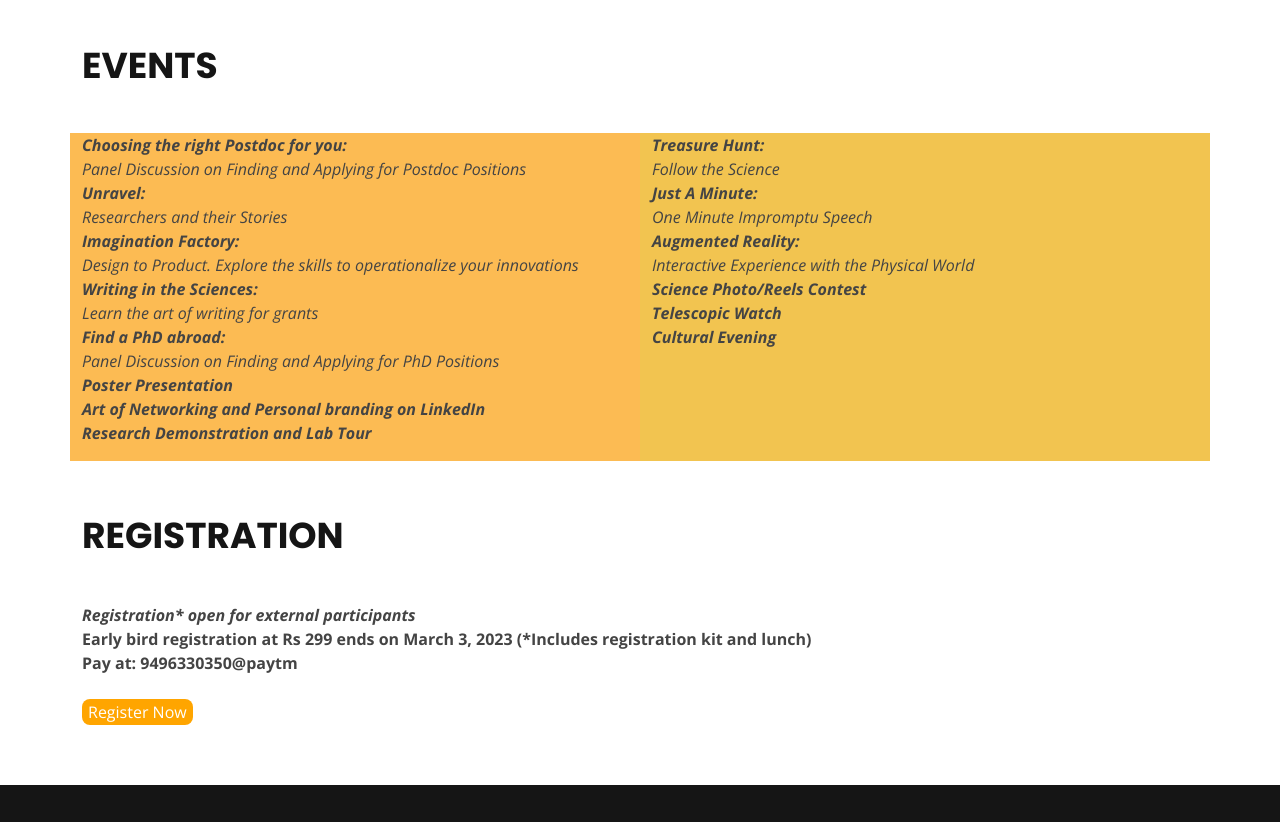
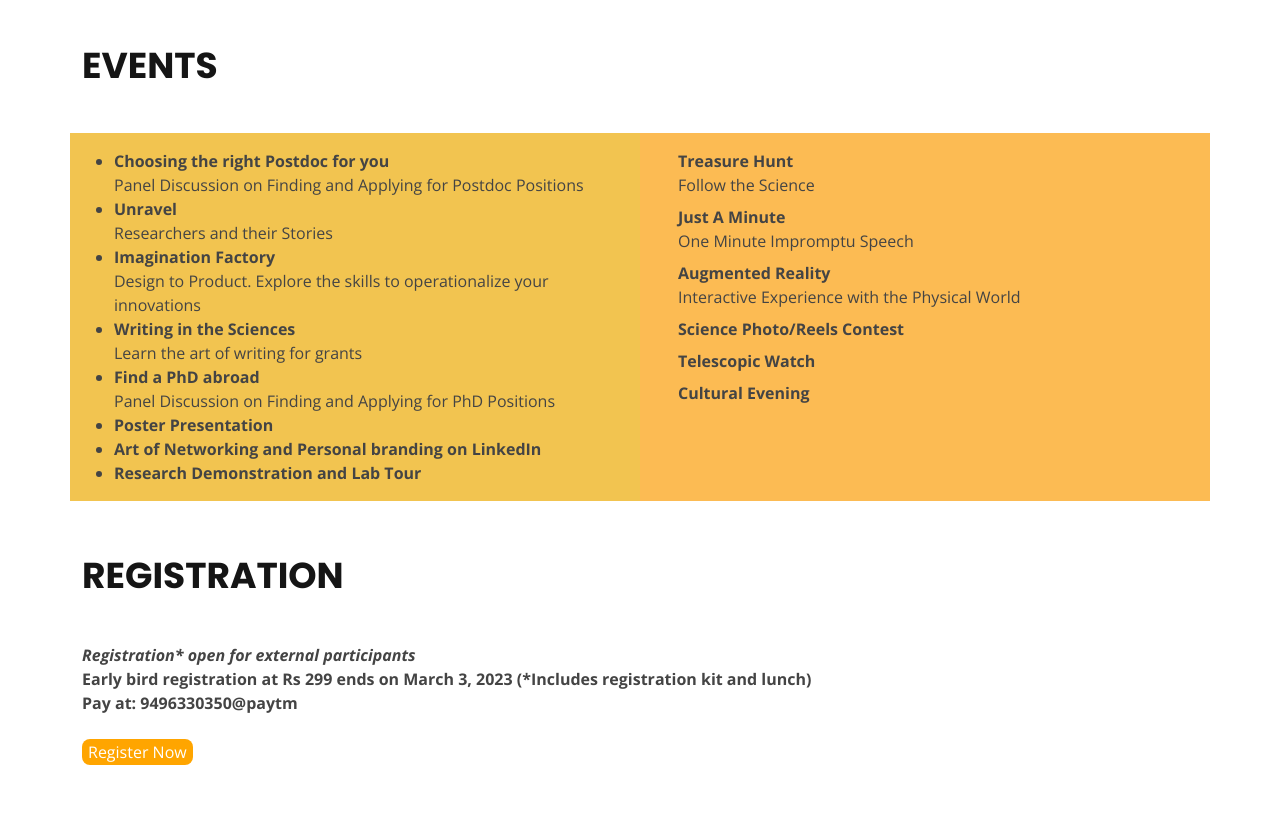
Before and after one commit to researchforumnitc/mywebsite, a website: page rf_nitc/con23.html in a window 1280 px wide. Shown: the part 1040-1862 px from the top of the page. Drawn offline with nearby package versions, Linux system fonts and the light colour scheme.

Commit message:
Made Con23 Events as lists

```diff
--- a/rf_nitc/assets/css/style.css
+++ b/rf_nitc/assets/css/style.css
@@ -1645,8 +1645,12 @@ section {
 *  Con23 Events
 */
 .con-sp-l{
-  background-color: #FCBB53 ;
+  background-color:  #F2C450 ;
+/*  padding:5em;
+  padding-top: 5em;*/
 }
 .con-sp-r{
-  background-color: #F2C450;
-}
+  background-color: #FCBB53;
+  /*padding: 5em;
+  padding-top: 5em;*/
+}
--- a/rf_nitc/con23.html
+++ b/rf_nitc/con23.html
@@ -133,45 +133,69 @@ We would love your presence here for <b>Constellate'23</b> on March 8, 2023, at
     <div class="section-title">
     <p>Events</p>
     </div>
-    <div class="row">
+    <div class="row con-sp">
       <div class="col-lg-6 order-2 order-lg-1 con-sp-l" data-aos="fade-left" data-aos-delay="100">
         <p class="fst-italic">
-          <b>Choosing the right Postdoc for you:</b></br>
-          Panel Discussion on Finding and Applying for Postdoc Positions</br>
+          <ul>
+           <li>
+              <b>Choosing the right Postdoc for you</b></br>
+              Panel Discussion on Finding and Applying for Postdoc Positions
+            </li>
+          <li>
+              <b>Unravel</b></br>
+              Researchers and their Stories
+          </li>
 
-          <b>Unravel:</b></br> Researchers and their Stories</br>
-
-          <b>Imagination Factory:</b></br>
-           Design to Product. Explore the skills to operationalize your innovations</br>
-
-          <b>Writing in the Sciences:</b> </br>
-          Learn the art of writing for grants<br>
-
-          <b>Find a PhD abroad:</b></br>
-          Panel Discussion on Finding and Applying for PhD Positions<br>
-
-          <b>Poster Presentation</b><br>
-
-          <b>Art of Networking and Personal branding on LinkedIn</b><br>
-
-          <b>Research Demonstration and Lab Tour</b><br>
+          <li>
+            <b>Imagination Factory</b></br>
+            Design to Product. Explore the skills to operationalize your innovations
+          </li>
+          <li>
+            <b>Writing in the Sciences</b> </br>
+            Learn the art of writing for grants
+        </li>
+          <li>
+            <b>Find a PhD abroad</b></br>
+            Panel Discussion on Finding and Applying for PhD Positions
+          </li>
+          <li>
+            <b>Poster Presentation</b><br>
+        </li>
+        <li>
+          <b>Art of Networking and Personal branding on LinkedIn</b>
+        </li>
+        <li>
+          <b>Research Demonstration and Lab Tour</b>
+        </li>
+      </ul>
         </p>
       </div>
-      <div class="col-lg-6 pt-4 pt-lg-0 order-2 order-lg-1 content con-sp-r" data-aos="fade-right" data-aos-delay="100">
+      <div class="col-lg-6 pt-4 pt-lg-0 order-1 order-lg-2 content con-sp-r" data-aos="fade-right" data-aos-delay="100">
 
         <p class="fst-italic">
-          <b>Treasure Hunt:</b><br> Follow the Science<br>
-
-<b>Just A Minute:</b><br> One Minute Impromptu Speech<br>
-
-<b>Augmented Reality:</b><br> Interactive Experience with the Physical World<br>
-
-<b>Science Photo/Reels Contest</b><br>
-
-<b>Telescopic Watch</b></br>
-
-<b>Cultural Evening</b><br>
-
+          <ul>
+            <li>
+              <b>Treasure Hunt</b><br>
+              Follow the Science
+            </li>
+            <li>
+              <b>Just A Minute</b><br>
+              One Minute Impromptu Speech
+            </li>
+            <li>
+              <b>Augmented Reality</b><br>
+              Interactive Experience with the Physical World
+            </li>
+            <li>
+              <b>Science Photo/Reels Contest</b>
+            </li>
+            <li>
+              <b>Telescopic Watch</b></br>
+            </li>
+            <li>
+              <b>Cultural Evening</b><br>
+            </li>
+      </ul>
     </p>
   </div>
 </div>
```
Also changed, not shown: rf_nitc/index.html (+3 -0 lines), rf_nitc/changelog.txt.
